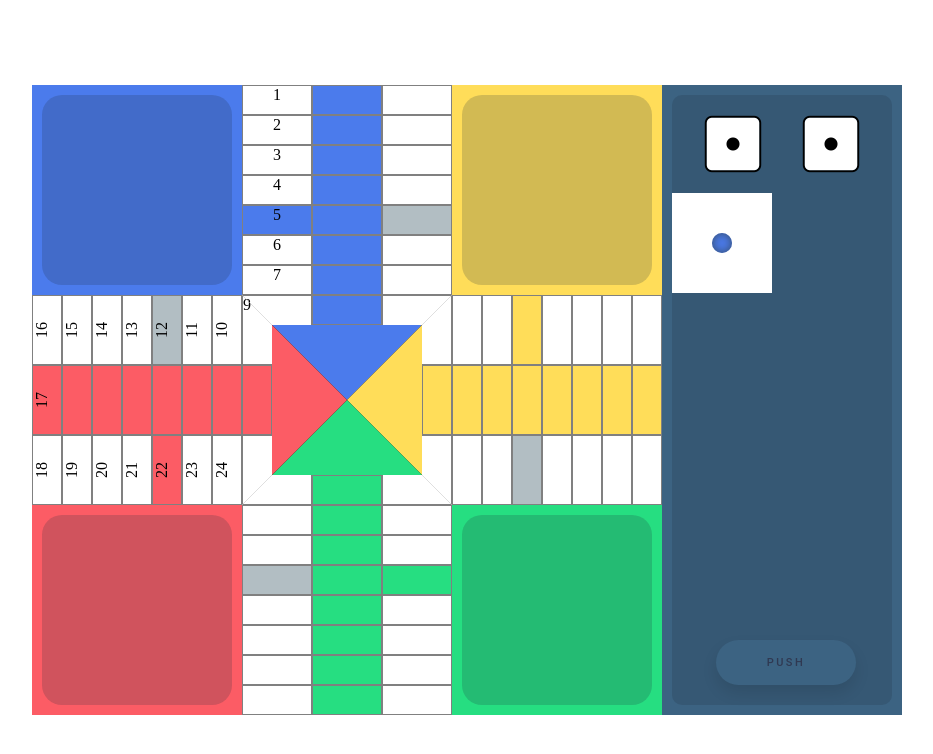
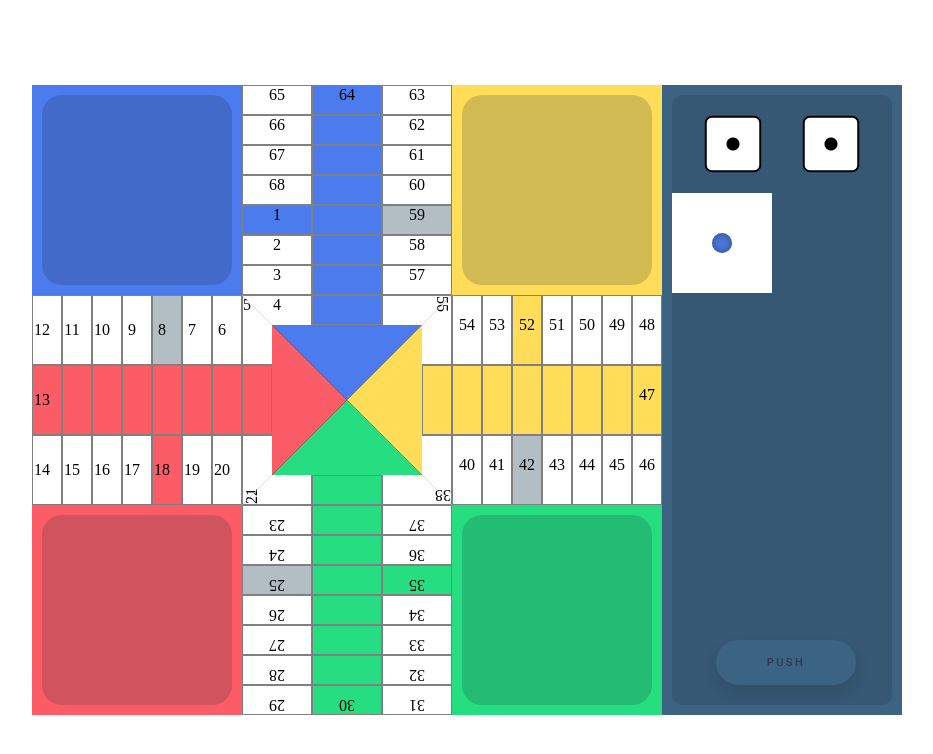
Before and after one commit to JuanesEsp1/Parchis, a PHP site: page / in a window 1280 px wide. Shown: the top 754 px of the page, without its empty margins (173-1106 px from the left). Run offline with PHP 8.4, Linux system fonts and the light colour scheme.

Commit message:
JS marque el tablero con los numeros

```diff
--- a/assets/css/styles.css
+++ b/assets/css/styles.css
@@ -118,7 +118,7 @@ main{
 }
 
 .field-triangular2{
-    position: absolute;
+    position: relative;
     height: 70px;
     width: 70px;
     clip-path: polygon(0 100%, 100% 100%, 0 0);
@@ -412,3 +412,19 @@ main{
     align-items: center;
     box-shadow: inset 0px 0px 10px 0px rgba(52, 73, 94,0.9);
   }
+
+.rotate-90{
+    transform: rotate(90deg);
+    position: absolute;
+}
+
+.rotate{
+    transform: rotate(-90deg);
+    position: relative;
+}
+
+.middle-player1-1{
+    display: flex;
+    justify-content: center;
+    align-items: center;
+}
--- a/assets/js/script.js
+++ b/assets/js/script.js
@@ -19,8 +19,8 @@ const crapsPush = () =>{
    renderImg(1,num1);
    renderImg(2,num2);
 
-   $("#fiel"+num1).html(figurePlayer3);
-   $("#fiel"+valueAnt).html(valueAnt);
+   $("#field"+num1).html(figurePlayer3);
+   $("#field"+valueAnt).html(valueAnt);
    valueAnt = num1;
 
    console.log(isPair(num1,num2));
--- a/components/table/rowsFinal.php
+++ b/components/table/rowsFinal.php
@@ -1,5 +1,5 @@
 <div class="row-base row-final-player1">
-    <div class="field"></div>
+    <div id="field64" class="field">64</div>
     <div class="field"></div>
     <div class="field"></div>
     <div class="field"></div>
@@ -10,7 +10,7 @@
 </div>
 
 <div class="row-base row-final-player2">
-    <div class="field"></div>
+    <div id="field47" class="field"><div class="rotate">47</div></div>
     <div class="field"></div>
     <div class="field"></div>
     <div class="field"></div>
@@ -21,7 +21,7 @@
 </div>
 
 <div class="row-base row-final-player3">
-    <div class="field"></div>
+    <div id="field30" class="field">30</div>
     <div class="field"></div>
     <div class="field"></div>
     <div class="field"></div>
@@ -32,7 +32,7 @@
 </div>
 
 <div class="row-base row-final-player4">
-    <div id="fiel17" class="field">17</div>
+    <div id="field13" class="field"><div class="rotate-90">13</div></div>
     <div class="field"></div>
     <div class="field"></div>
     <div class="field"></div>
--- a/components/table/rowsMiddle.php
+++ b/components/table/rowsMiddle.php
@@ -1,33 +1,43 @@
 <div class="row-middle row-middle-player1">
-    <div id="fiel8" class="field-triangular1">
-        8
+    <div id="field4" class="field-triangular1">
+        <div class="middle-player1-1">
+        4
+        </div>
     </div>
 
-    <div id="fiel9" class="field-triangular2">
-        9
+    <div id="field5" class="field-triangular2">
+        <div class="middle-player1-2">
+        5
+        </div>
     </div>
 </div>
 
 <div class="row-middle row-middle-player2">
-    <div class="field-triangular1">
+    <div id="field55" class="field-triangular1">
+        55
     </div>
 
-    <div class="field-triangular2">
+    <div id="field56" class="field-triangular2">
+        56
     </div>
 </div>
 
 <div class="row-middle row-middle-player3">
-    <div class="field-triangular1">
+    <div id="field38" class="field-triangular1">
+        38
     </div>
 
-    <div class="field-triangular2">
+    <div id="field39" class="field-triangular2">
+        39
     </div>
 </div>
 
 <div class="row-middle row-middle-player4">
-    <div class="field-triangular1">
+    <div id="field21" class="field-triangular1">
+        21
     </div>
 
-    <div class="field-triangular2">
+    <div id="field22" class="field-triangular2">
+        22
     </div>
 </div>
--- a/components/table/rowsSecond.php
+++ b/components/table/rowsSecond.php
@@ -1,39 +1,39 @@
 <div class="row-base row-second-player1">
-    <div id="fiel16" class="field">16</div>
-    <div id="fiel15" class="field">15</div>
-    <div id="fiel14" class="field">14</div>
-    <div id="fiel13" class="field">13</div>
-    <div id="fiel12" class="field field-security">12</div>
-    <div id="fiel11" class="field">11</div>
-    <div id="fiel10" class="field">10</div>
+    <div id="field12" class="field"><div class="rotate-90">12</div></div>
+    <div id="field11" class="field"><div class="rotate-90">11</div></div>
+    <div id="field10" class="field"><div class="rotate-90">10</div></div>
+    <div id="field9" class="field"><div class="rotate-90">9</div></div>
+    <div id="field8" class="field field-security"><div class="rotate-90">8</div></div>
+    <div id="field7" class="field"><div class="rotate-90">7</div></div>
+    <div id="field6" class="field"><div class="rotate-90">6</div></div>
 </div>
 
 <div class="row-base row-second-player2">
-    <div class="field"></div>
-    <div class="field"></div>
-    <div class="field"></div>
-    <div class="field"></div>
-    <div class="field field-security"></div>
-    <div class="field"></div>
-    <div class="field"></div>
+    <div id="field63" class="field">63</div>
+    <div id="field62" class="field">62</div>
+    <div id="field61" class="field">61</div>
+    <div id="field60" class="field">60</div>
+    <div id="field59" class="field field-security">59</div>
+    <div id="field58" class="field">58</div>
+    <div id="field57" class="field">57</div>
 </div>
 
 <div class="row-base row-second-player3">
-    <div class="field"></div>
-    <div class="field"></div>
-    <div class="field"></div>
-    <div class="field"></div>
-    <div class="field field-security"></div>
-    <div class="field"></div>
-    <div class="field"></div>
+    <div id="field46" class="field"><div class="rotate">46</div></div>
+    <div id="field45" class="field"><div class="rotate">45</div></div>
+    <div id="field44" class="field"><div class="rotate">44</div></div>
+    <div id="field43" class="field"><div class="rotate">43</div></div>
+    <div id="field42" class="field field-security"><div class="rotate">42</div></div>
+    <div id="field41" class="field"><div class="rotate">41</div></div>
+    <div id="field40" class="field"><div class="rotate">40</div></div>
 </div>
 
 <div class="row-base row-second-player4">
-    <div class="field"></div>
-    <div class="field"></div>
-    <div class="field"></div>
-    <div class="field"></div>
-    <div class="field field-security"></div>
-    <div class="field"></div>
-    <div class="field"></div>
+    <div id="field29" class="field">29</div>
+    <div id="field28" class="field">28</div>
+    <div id="field27" class="field">27</div>
+    <div id="field26" class="field">26</div>
+    <div id="field25" class="field field-security">25</div>
+    <div id="field24" class="field">24</div>
+    <div id="field23" class="field">23</div>
 </div>
--- a/components/table/rowsStart.php
+++ b/components/table/rowsStart.php
@@ -1,39 +1,39 @@
 <div class="row-base row-base-player1">
-    <div id="fiel1" class="field">1</div>
-    <div id="fiel2" class="field">2</div>
-    <div id="fiel3" class="field">3</div>
-    <div id="fiel4" class="field">4</div>
-    <div id="fiel5" class="field field-player1">5</div>
-    <div id="fiel6" class="field">6</div>
-    <div id="fiel7" class="field">7</div>
+    <div id="field65" class="field">65</div>
+    <div id="field66" class="field">66</div>
+    <div id="field67" class="field">67</div>
+    <div id="field68" class="field">68</div>
+    <div id="field1" class="field field-player1">1</div>
+    <div id="field2" class="field">2</div>
+    <div id="field3" class="field">3</div>
 </div>
 
 <div class="row-base row-base-player2">
-    <div class="field"></div>
-    <div class="field"></div>
-    <div class="field"></div>
-    <div class="field"></div>
-    <div class="field field-player2"></div>
-    <div class="field"></div>
-    <div class="field"></div>
+    <div id="field48" class="field"><div class="rotate">48</div></div>
+    <div id="field49" class="field"><div class="rotate">49</div></div>
+    <div id="field450" class="field"><div class="rotate">50</div></div>
+    <div id="field51" class="field"><div class="rotate">51</div></div>
+    <div id="field52" class="field field-player2"><div class="rotate">52</div></div>
+    <div id="field53" class="field"><div class="rotate">53</div></div>
+    <div id="field54" class="field"><div class="rotate">54</div></div>
 </div>
 
 <div class="row-base row-base-player3">
-    <div class="field"></div>
-    <div class="field"></div>
-    <div class="field"></div>
-    <div class="field"></div>
-    <div class="field field-player3"></div>
-    <div class="field"></div>
-    <div class="field"></div>
+    <div id="field31" class="field">31</div>
+    <div id="field32" class="field">32</div>
+    <div id="field33" class="field">33</div>
+    <div id="field34" class="field">34</div>
+    <div id="field35" class="field field-player3">35</div>
+    <div id="field36" class="field">36</div>
+    <div id="field37" class="field">37</div>
 </div>
 
 <div class="row-base row-base-player4">
-    <div id="fiel18" class="field">18</div>
-    <div id="fiel19" class="field">19</div>
-    <div id="fiel20" class="field">20</div>
-    <div id="fiel21" class="field">21</div>
-    <div id="fiel22" class="field field-player4">22</div>
-    <div id="fiel23" class="field">23</div>
-    <div id="fiel24" class="field">24</div>
+    <div id="fiel18" class="field"><div class="rotate-90">14</div></div>
+    <div id="fiel19" class="field"><div class="rotate-90">15</div></div>
+    <div id="fiel20" class="field"><div class="rotate-90">16</div></div>
+    <div id="fiel21" class="field"><div class="rotate-90">17</div></div>
+    <div id="fiel22" class="field field-player4"><div class="rotate-90">18</div></div>
+    <div id="fiel23" class="field"><div class="rotate-90">19</div></div>
+    <div id="fiel24" class="field"><div class="rotate-90">20</div></div>
 </div>
```
